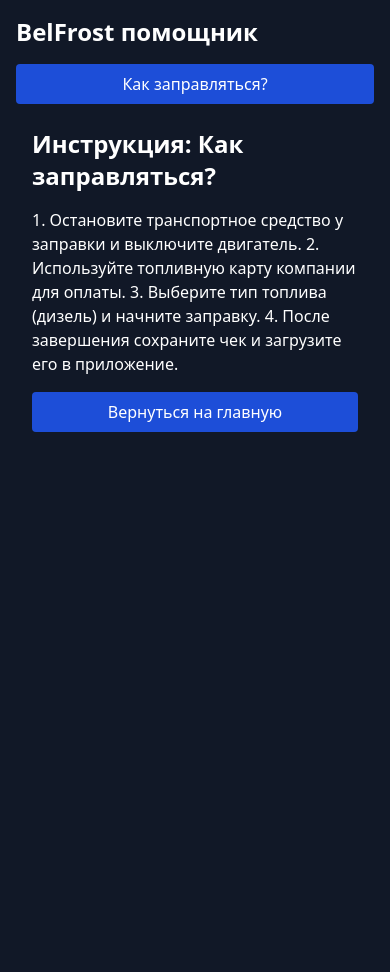
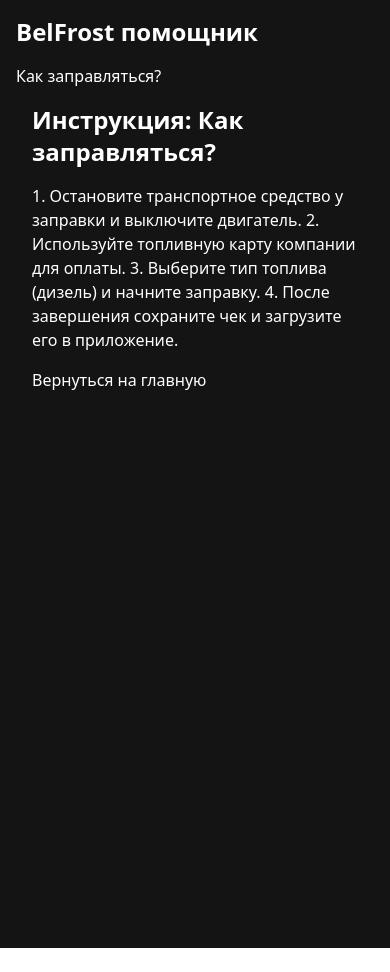
Before and after one commit to ew-mhlnk/bf-helper, a React (Create React App) app in the folder frontend/: page /fuel-instruction in a window 390 px wide. After the commit the page ends 948 px from the top, so only its background shows below. Built offline with nearby package versions, Linux system fonts and the light colour scheme.

Commit message:
Integrated Tailwind with CRACO and fixed CSS

```diff
--- /dev/null
+++ b/frontend/craco.config.js
@@ -0,0 +1,7 @@
+module.exports = {
+  style: {
+    postcss: {
+      plugins: [require('tailwindcss'), require('autoprefixer')],
+    },
+  },
+};
--- a/frontend/package.json
+++ b/frontend/package.json
@@ -3,6 +3,7 @@
   "version": "0.1.0",
   "private": true,
   "dependencies": {
+    "@craco/craco": "^7.1.0",
     "@testing-library/dom": "^10.4.1",
     "@testing-library/jest-dom": "^6.9.1",
     "@testing-library/react": "^16.3.0",
--- a/frontend/postcss.config.js
+++ b/frontend/postcss.config.js
@@ -3,4 +3,4 @@
     tailwindcss: {},
     autoprefixer: {},
   },
-}
+};
--- a/frontend/src/App.css
+++ b/frontend/src/App.css
@@ -1,3 +1,7 @@
+@tailwind base;
+@tailwind components;
+@tailwind utilities;
+
 .App {
   text-align: center;
 }
@@ -36,3 +40,18 @@
     transform: rotate(360deg);
   }
 }
+
+.custom-button {
+  width: 100%;
+  max-width: 24rem;
+  height: 2.5rem;
+  text-align: center;
+  border-radius: 0.5rem;
+  transition: background-opacity 200ms ease;
+}
+
+@media (max-width: 640px) {
+  .custom-button {
+    max-width: 100%;
+  }
+}
--- a/frontend/src/App.tsx
+++ b/frontend/src/App.tsx
@@ -1,17 +1,17 @@
 import React from 'react';
 import { BrowserRouter as Router, Route, Routes, Link } from 'react-router-dom';
 import './App.css';
-import FuelInstructionPage from './FuelInstructionPage'; // Убираем .tsx
+import FuelInstructionPage from './FuelInstructionPage';
 
 function App() {
   return (
     <Router>
-      <div className="bg-gray-900 min-h-screen text-white p-4">
+      <div className="bg-[#141414] min-h-screen text-white p-4">
         <h1 className="text-2xl font-bold mb-4">BelFrost помощник</h1>
         <nav>
           <Link
             to="/fuel-instruction"
-            className="bg-blue-700 w-full text-white py-2 mb-2 rounded block text-center"
+            className="custom-button bg-[var(--Miscellaneous-Keyboards-Emoji-+-Mic,#222b59)] bg-opacity-60 text-white hover:bg-opacity-80 active:bg-opacity-100"
           >
             Как заправляться?
           </Link>
--- a/frontend/src/FuelInstructionPage.tsx
+++ b/frontend/src/FuelInstructionPage.tsx
@@ -3,7 +3,7 @@
 
 const FuelInstructionPage: React.FC = () => {
   return (
-    <div className="bg-gray-900 min-h-screen text-white p-4">
+    <div className="bg-[#141414] min-h-screen text-white p-4">
       <h1 className="text-2xl font-bold mb-4">Инструкция: Как заправляться?</h1>
       <p className="mb-4">
         1. Остановите транспортное средство у заправки и выключите двигатель.
@@ -13,7 +13,7 @@
       </p>
       <Link
         to="/"
-        className="bg-blue-700 w-full text-white py-2 mb-2 rounded block text-center"
+        className="custom-button bg-[var(--Miscellaneous-Keyboards-Emoji-+-Mic,#222b59)] bg-opacity-60 text-white hover:bg-opacity-80 active:bg-opacity-100"
       >
         Вернуться на главную
       </Link>
--- a/frontend/tailwind.config.js
+++ b/frontend/tailwind.config.js
@@ -1,6 +1,7 @@
-/** @type {import('tailwindcss').Config} */
 module.exports = {
-  content: ["./src/**/*.{js,jsx,ts,tsx}"],
+  content: [
+    './src/**/*.{js,jsx,ts,tsx}', // Указываем, где искать React-компоненты
+  ],
   theme: {
     extend: {},
   },
```
Also changed, not shown: 1 other file (tests, documents, lock files or other folders).
